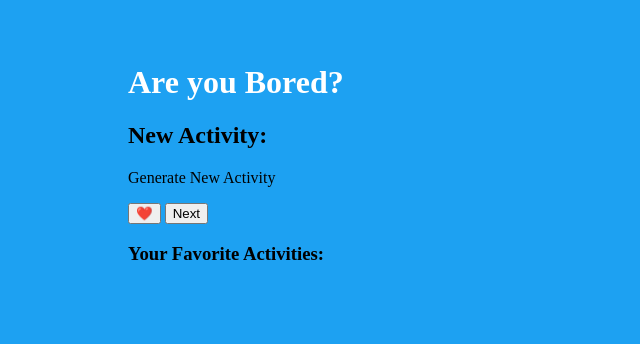
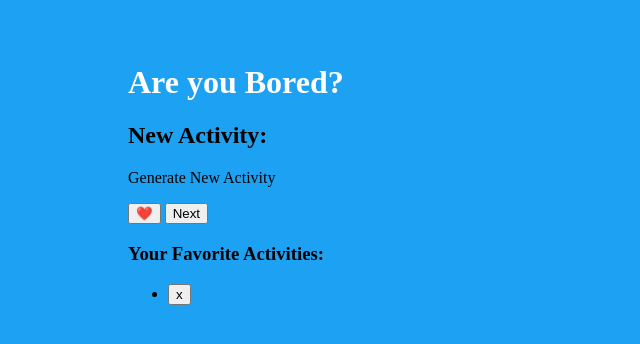
Before and after one commit to biancancanal/Activities-App, a plain HTML site: page index.html in a window 1280 px wide. Shown: the full height of the page, 0-640 px from the left. Drawn offline with Linux system fonts and the light colour scheme; no server answers.

Commit message:
Set Up Remove Button and Remove Function

```diff
--- a/index.html
+++ b/index.html
@@ -14,6 +14,10 @@
         <button id='heart' > ❤️ </button>
         <button id='refresh'>Next</button>
         <h3>Your Favorite Activities:</h3>
-        <ul id="saved-list"> </ul>
+        <ul id="saved-list">
+            <li>
+                <button id ='delete'>x</button>
+            </li>
+        </ul>
     </body>
 </html>
--- a/src/index.js
+++ b/src/index.js
@@ -2,6 +2,7 @@ document.addEventListener("DOMContentLoaded", () => {
   newActivity()
   document.getElementById("heart").addEventListener("click", saveActivity)
   document.getElementById("refresh").addEventListener("click", newActivity)
+  document.getElementById("delete").addEventListener("click", removeActivity)
 })
 
 function newActivity() {
@@ -22,3 +23,8 @@ function saveActivity(e) {
     saved.appendChild(li)
     newActivity()
 }
+
+
+function removeActivity() {
+
+}
```
